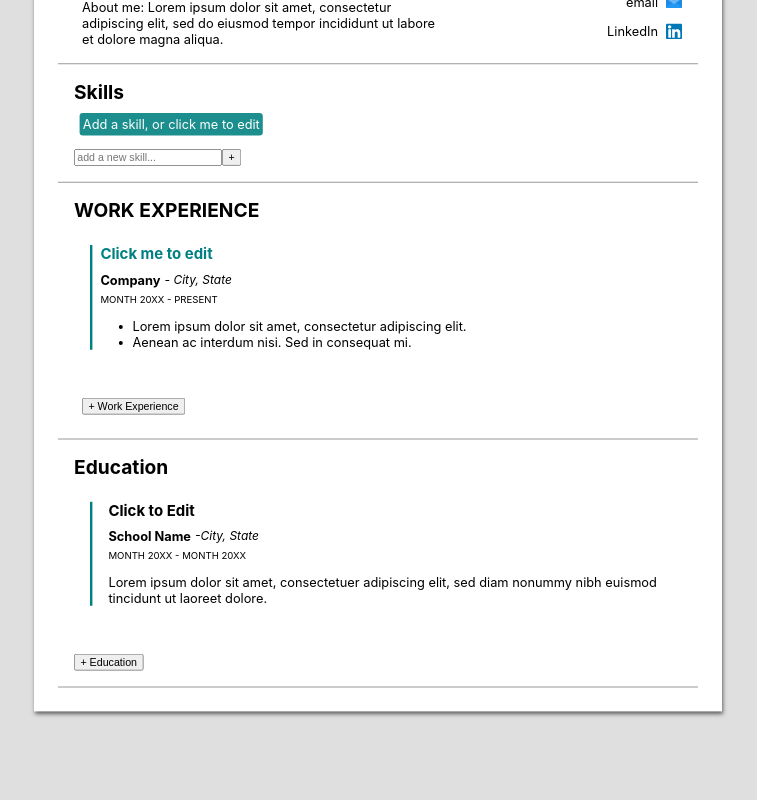
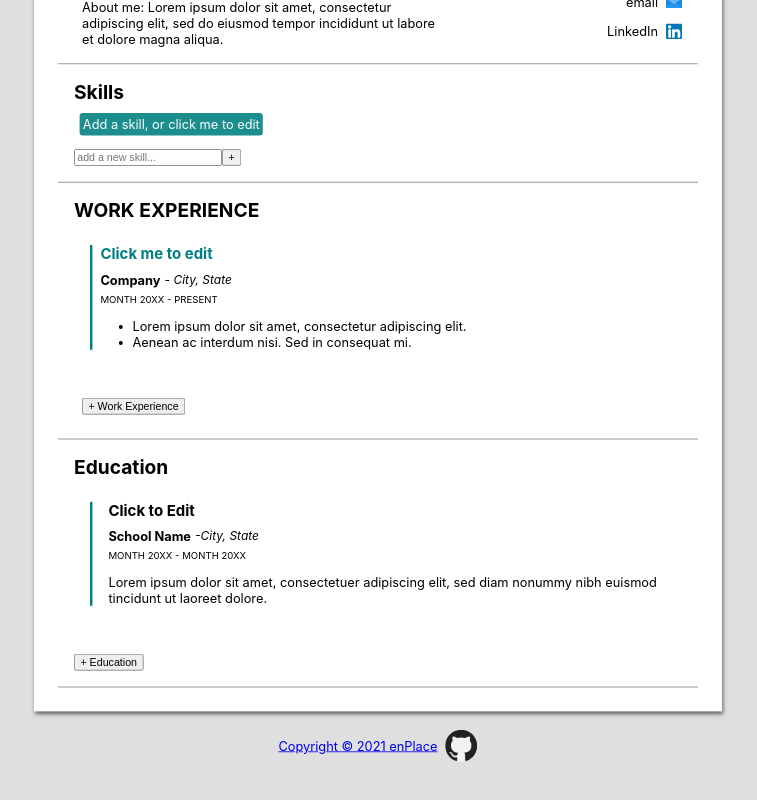
Before and after one commit to enPlace/react-inline-editable-cv, a React (Create React App) app: page / in a window 1280 px wide. Shown: the part 339-1139 px from the top of the page, without its empty margins (294-1051 px from the left). Built offline with nearby package versions, Linux system fonts and the light colour scheme.

Commit message:
Add footer

```diff
--- a/src/App.js
+++ b/src/App.js
@@ -2,7 +2,7 @@ import { useState } from "react";
 import Header from "./Components/Header";
 import TogglePreview from "./Components/TogglePreview";
 import Cv from "./Components/Cv";
-
+import Icon from "./github.svg"
 function App() {
   const [viewStatus, setViewStatus] = useState("edit");
 
@@ -16,6 +16,12 @@ function App() {
         ></TogglePreview>
         <Cv viewStatus={viewStatus}></Cv>
       </div>
+      <footer>
+        <a id = "copyright" href="https://github.com/enPlace/react-inline-editable-cv" rel= "noreferrer" target = "_blank">
+        Copyright © 2021 enPlace
+        <img id = "githubIcon" src={Icon} alt="" />
+        </a>
+      </footer>
     </div>
   );
 }
--- a/src/index.css
+++ b/src/index.css
@@ -4,7 +4,7 @@ body {
   margin: 0;
   width: 125%;
   height: 125%;
-  transform-origin: top left;
+  transform-origin:top left;
   transform: scale(80%);
   font-family: -apple-system, BlinkMacSystemFont, "Segoe UI", "Roboto", "Oxygen",
     "Ubuntu", "Cantarell", "Fira Sans", "Droid Sans", "Helvetica Neue",
@@ -60,6 +60,7 @@ code {
 .togglePreview button.active{
   border-bottom: 3px solid teal;
   background-color: white;
+
 }
 .togglePreview button:hover{
   cursor: pointer;
@@ -73,6 +74,7 @@ code {
   min-height: 80vh;
   margin: 20px;
   margin-top: 0px;
+
 }
 .personal-info {
   border-bottom: 1px solid gray;
@@ -304,3 +306,18 @@ code {
 .education.preview{
   margin-top: -20px;
 }
+footer {
+  display: flex;
+  align-items: center;
+  justify-content: center;
+  width: 96%;
+  padding: 3px;
+}
+a{
+  display: flex;
+  align-items: center;
+}
+#githubIcon{
+  width: 40px;
+  margin-left: 10px;
+}
```
Also changed, not shown: src/github.svg (added), src/githubwhite2.png (added).
